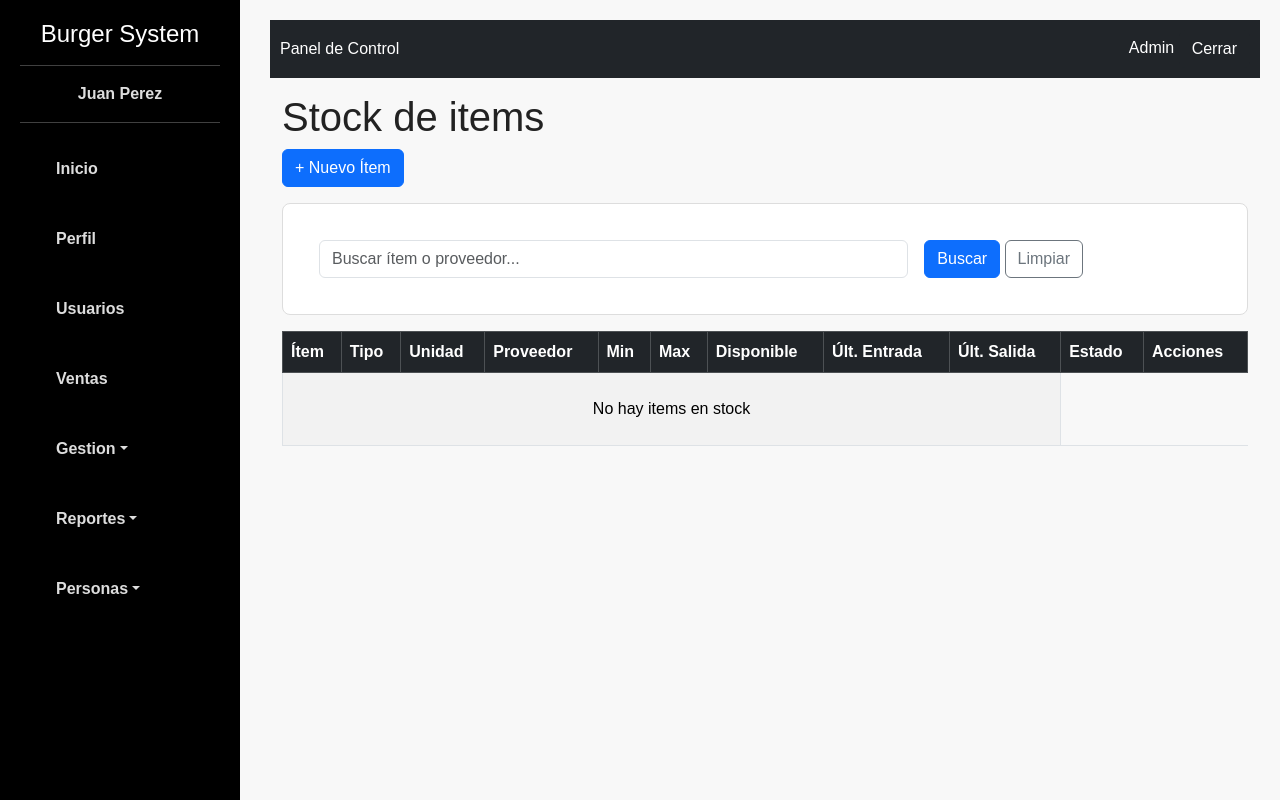
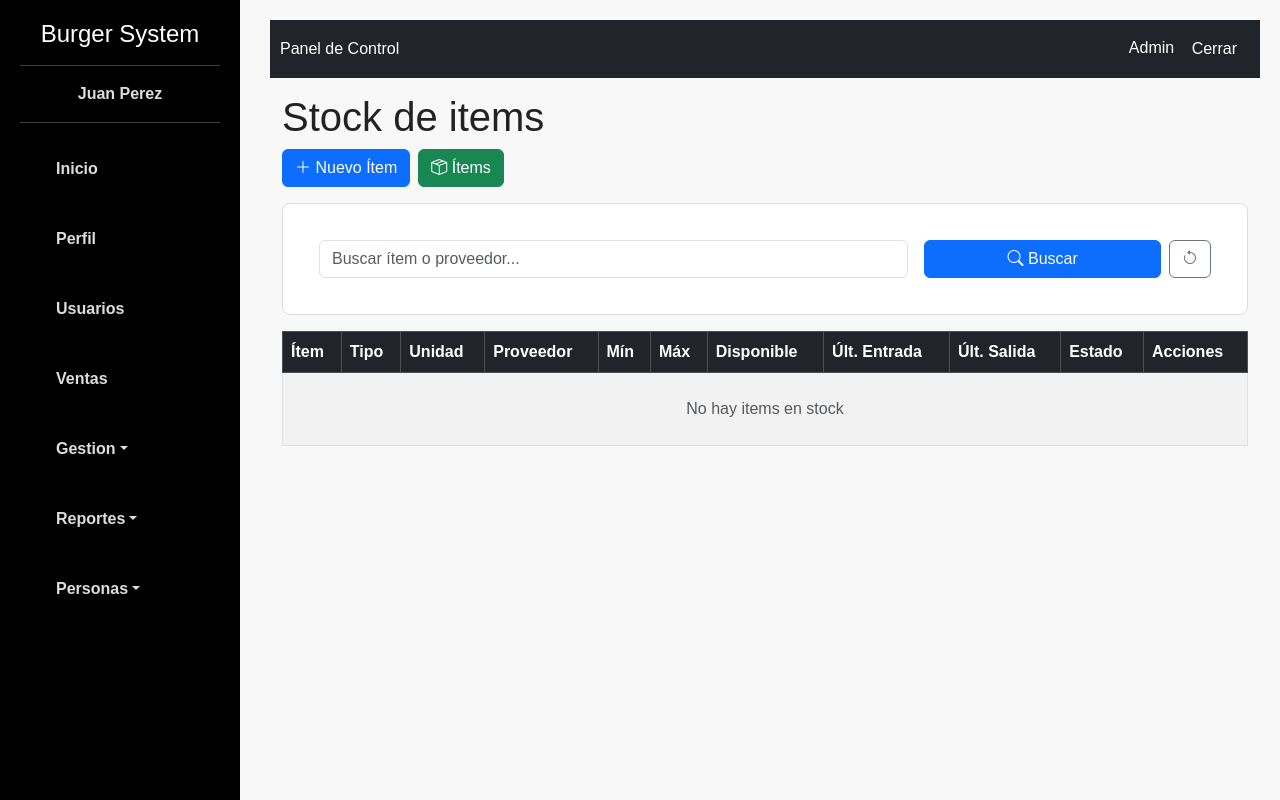
Before and after one commit to claurodriguezle/pruebas_proyectoII, a Django app: page /stock/ in a window 1280 px wide. Run offline with Django 5.2, Linux system fonts and the light colour scheme; data that the repository does not hold is empty; some libraries are stand-ins or nearby versions.

Commit message:
ABM ITEMS

```diff
--- a/administrador/templates/administrador/layout.html
+++ b/administrador/templates/administrador/layout.html
@@ -7,6 +7,7 @@
         <meta name="viewport" content="width=device-width, initial-scale=1.0">
         <link href="https://fonts.googleapis.com/css2?family=Poppins:wght@400;600&display=swap">
         <link href="https://cdn.jsdelivr.net/npm/bootstrap@5.3.2/dist/css/bootstrap.min.css" rel="stylesheet">
+        <link rel="stylesheet" href="https://cdn.jsdelivr.net/npm/bootstrap-icons@1.8.0/font/bootstrap-icons.css">
         <link rel="stylesheet" href="{% static 'css/menu.css' %}">
         <title>{% block title %}{% endblock %}</title>
         {% block extra_css %}{% endblock %}
--- a/administrador/templates/stock/lista_stock.html
+++ b/administrador/templates/stock/lista_stock.html
@@ -6,23 +6,30 @@
 {% endblock %}
 
 {% block body %}
-    <div class="container">
+    <div class="container-fluid">
         <h1>Stock de items</h1>
-        <a href="{% url 'administrador:crear_stock' %}" class="btn btn-primary mb-3">+ Nuevo Ítem</a>
+        <div class="d-flex gap-2 mb-3">
+            <a href="{% url 'administrador:crear_stock' %}" class="btn btn-primary">
+                <i class="bi bi-plus-lg"></i> Nuevo Ítem
+            </a>
+            <a href="{% url 'administrador:lista_items' %}" class="btn btn-success">
+                <i class="bi bi-box-seam"></i> Ítems
+            </a>
+        </div>
 
         <div class="card mb-3">
             <div class="card-body">
-                <form method="get" class="row g-3">
+                <form method="get" class="row g-3 align-items-center">
                     <div class="col-md-8">
                         <input type="text" name="q" placeholder="Buscar ítem o proveedor..."
-                        class="form-control" value="{{ query }}">
+                               class="form-control" value="{{ query }}">
                     </div>
-                    <div class="col-md-4">
-                        <button type="submit" class="btn btn-primary">
+                    <div class="col-md-4 d-flex gap-2">
+                        <button type="submit" class="btn btn-primary flex-grow-1">
                             <i class="bi bi-search"></i> Buscar
                         </button>
                         <a href="{% url 'administrador:lista_stock' %}" class="btn btn-outline-secondary">
-                            <i class="bi bi-arrow-counterclockwise"></i> Limpiar
+                            <i class="bi bi-arrow-counterclockwise"></i>
                         </a>
                     </div>
                 </form>
@@ -30,21 +37,20 @@
         </div>
 
         <div class="table-responsive">
-            <table class="table table-bordered table-striped table-hover">
+            <table class="table table-bordered table-striped table-hover align-middle">
                 <thead class="table-dark">
                     <tr>
-                        <th>Ítem</th>
-                        <th>Tipo</th>
-                        <th>Unidad</th>
-                        <th>Proveedor</th>
-                        <th>Min</th>
-                        <th>Max</th>
-                        <th>Disponible</th>
-                        <!--<th>Precio</th>-->
-                        <th>Últ. Entrada</th>
-                        <th>Últ. Salida</th>
-                        <th>Estado</th>
-                        <th>Acciones</th>
+                        <th class="text-nowrap">Ítem</th>
+                        <th class="text-nowrap">Tipo</th>
+                        <th class="text-nowrap">Unidad</th>
+                        <th class="text-nowrap">Proveedor</th>
+                        <th class="text-nowrap">Mín</th>
+                        <th class="text-nowrap">Máx</th>
+                        <th class="text-nowrap">Disponible</th>
+                        <th class="text-nowrap">Últ. Entrada</th>
+                        <th class="text-nowrap">Últ. Salida</th>
+                        <th class="text-nowrap">Estado</th>
+                        <th class="text-nowrap">Acciones</th>
                     </tr>
                 </thead>
                 <tbody>
@@ -54,30 +60,38 @@
                         <td>{{ stock.item.get_tipo_display }}</td>
                         <td>{{ stock.item.get_unidad_medida_display }}</td>
                         <td>{{ stock.proveedor_principal.nombre_empresa|default:"-" }}</td>
-                        <td>{{ stock.cant_minima|floatformat:2 }}</td>
-                        <td>{{ stock.cant_maxima|floatformat:2 }}</td>
-                        <td class="font-weight-bold">{{ stock.cant_disponible|floatformat:2 }}</td>
-                        <!--<td class="text-end">{{ stock.precio_unitario_display|intcomma }} Gs./{{ stock.item.get_unidad_medida_display }}</td>-->
+                        <td class="text-end">{{ stock.cant_minima|floatformat:2 }}</td>
+                        <td class="text-end">{{ stock.cant_maxima|floatformat:2 }}</td>
+                        <td class="text-end fw-bold">{{ stock.cant_disponible|floatformat:2 }}</td>
                         <td>{{ stock.fecha_ultima_entrada|date:"d/m/Y"|default:"-" }}</td>
                         <td>{{ stock.fecha_ultima_salida|date:"d/m/Y"|default:"-" }}</td>
                         <td>
                             {% if stock.cant_minima > 0 and stock.cant_disponible < stock.cant_minima %}
-                                <span class="text-warning fw-bold">Stock Bajo ⚠️</span>
-                            {% elif stock.cant_minima == 0 or stock.cant_maxima == 0 %}
-                                <span class="text-danger fw-bold">Incompleto ⚠️</span>
+                                <span class="badge bg-warning text-dark">
+                                    <i class="bi bi-exclamation-triangle-fill"></i> Bajo
+                                </span>
                             {% else %}
-                                <span class="text-success fw-bold">OK ✅</span>
+                                <span class="badge bg-success">
+                                    <i class="bi bi-check-circle-fill"></i> OK
+                                </span>
                             {% endif %}
                         </td>
-                        <td>
-                            <a href="{% url 'administrador:editar_stock' stock.id %}" class="btn btn-sm btn-primary">Modificar</a>
-                            <a href="{% url 'administrador:eliminar_stock' stock.id %}" class="btn btn-sm btn-danger"
-                               onclick="return confirm('¿Seguro que deseas eliminar este ítem del stock?');">Eliminar</a>
+                        <td class="text-nowrap">
+                            <a href="{% url 'administrador:editar_stock' stock.id %}"
+                               class="btn btn-sm btn-primary">
+                                <i class="bi bi-pencil"></i>
+                            </a>
+                            <a href="{% url 'administrador:eliminar_stock' stock.id %}"
+                               class="btn btn-sm btn-danger"
+                               onclick="return confirm('¿Seguro que deseas eliminar este ítem del stock?');">
+                                <i class="bi bi-trash"></i>
+                            </a>
                         </td>
                     </tr>
                     {% empty %}
                     <tr>
-                        <td colspan="9" class="text-center py-4">
+                        <td colspan="11" class="text-center py-4 text-muted">
+                            <i class="bi bi-database-exclamation"></i>
                             {% if query %}
                                 No se encontraron items con "{{ query }}"
                             {% else %}
--- a/administrador/urls.py
+++ b/administrador/urls.py
@@ -35,6 +35,11 @@ urlpatterns = [
     path('stock/crear/',views.crear_stock, name='crear_stock'),
     path('stock/editar/<int:stock_id>',views.editar_stock, name='editar_stock'),
     path('stock/eliminar/<int:stock_id>',views.eliminar_stock, name='eliminar_stock'),
+
+    #Rutas para items
+    path ('items/',views.lista_items, name='lista_items'),
+    path('items/editar/<int:pk>/', views.editar_item, name='editar_item'),
+    path('items/eliminar/<int:pk>/', views.eliminar_item, name='eliminar_item'),
     # CATEGORIAS
     path('categorias/', views.categorias, name='categorias'),
     path('categorias/crear', views.crear_categorias, name='crear_categorias'),
--- a/administrador/views.py
+++ b/administrador/views.py
@@ -15,7 +15,8 @@ from . import models
 #Importaciones para Stock
 from .models import Stock
 from django.db.models import Sum
-#from . import models
+#from . import models {}
+from .forms import ItemForm
 
 
 # PERSONAS
@@ -316,8 +317,9 @@ def crear_compra(request):
                                 raise ValidationError(f"Ítem {i+1}: Valores deben ser positivos")
 
                             # Buscar el item
-                            item = Item.objects.filter(nombre__iexact=nombre_item).first()
+                            item = Item.objects.get(id=int(items[i]))
 
+                            '''
                             if not item:
                                 # Crear el ítem si no existe
                                 item = Item.objects.create(
@@ -334,7 +336,7 @@ def crear_compra(request):
                                     cant_disponible=0,
                                     proveedor_principal=proveedor
                                 )
-
+                            '''
                             # Conversión de unidades: si es kg, pasar a gramos
                             if unidades[i] == 'kg':
                                 precio_por_gramo = precio / 1000
@@ -377,7 +379,7 @@ def crear_compra(request):
         'proveedores': Proveedor.objects.all(),
         'unidad_choices': UNIDAD_CHOICES,
         'tipo_choices': TIPO_CHOICES,
-        'items_existentes': Item.objects.all().values_list('nombre', flat=True)
+        'items_existentes': Item.objects.all(),
     }
     return render(request, 'compras/crear_compra.html', context)
 
@@ -542,7 +544,9 @@ def lista_stock(request):
 def crear_stock(request):
     if request.method == 'POST':
         try:
-            nombre = request.POST.get('nombre')
+            nombre = request.POST.get('nombre', '').strip()
+            #Aplicar estandarizacion antes de guardar
+            nombre = Item.estandarizar_nombre(nombre)
             tipo = request.POST.get('tipo')
             unidad_medida = request.POST.get('unidad_medida')
             cant_minima = Decimal(request.POST.get('cant_minima', 0))
@@ -770,3 +774,61 @@ def editar_categoria(request, pk):
     else:
         form = CategoriaProductoForm(instance=categoria)
         return render(request, 'categorias/partials/categoria_form_partial.html', {'form': form})
+
+#ITEMS
+def lista_items(request):
+    query = request.GET.get('q', '').strip()
+
+    items = Item.objects.all().order_by('nombre')
+
+    if query:
+        items = items.filter(
+            Q(nombre__icontains=query)
+        )
+
+    return render(request, 'items/lista_items.html', {
+        'items': items,
+        'query': query
+    })
+
+def editar_item(request, pk):
+    item = get_object_or_404(Item, pk=pk)
+
+    if request.method == 'POST':
+        # Procesar el formulario cuando se envía
+        form = ItemForm(request.POST, instance=item)
+        if form.is_valid():
+            form.save()
+            messages.success(request, 'Ítem actualizado correctamente')
+            return redirect('administrador:lista_items')
+    else:
+        # Mostrar el formulario con datos actuales
+        form = ItemForm(instance=item)
+
+    # Preparamos los datos para el template
+    valores_previos = {
+        'nombre': item.nombre,
+        'tipo': item.tipo,
+        'unidad_medida': item.unidad_medida,
+        # No incluimos datos de stock aquí
+    }
+
+    return render(request, 'stock/crear_stock.html', {
+        'modo_edicion': True,  # Flag clave para el template
+        'valores_previos': valores_previos,
+        'tipo_choices': Item.TIPO_CHOICES,
+        'unidad_choices': Item.UNIDAD_CHOICES,
+        'proveedores': Proveedor.objects.all()
+    })
+
+def eliminar_item(request, pk):
+    item = get_object_or_404(Item, pk=pk)
+
+    if request.method == 'POST':
+        item.delete()
+        messages.success(request, 'Ítem eliminado correctamente')
+        return redirect('administrador:lista_items')
+
+    return render(request, 'items/eliminar_item.html', {
+        'item': item
+    })
```
Also changed, not shown: administrador/forms.py (+7 -0 lines), administrador/models.py (+36 -0 lines), administrador/templates/compras/crear_compra.html (+15 -13 lines), administrador/templates/items/eliminar_item.html (added, +32 -0 lines), administrador/templates/items/lista_items.html (added, +104 -0 lines).
